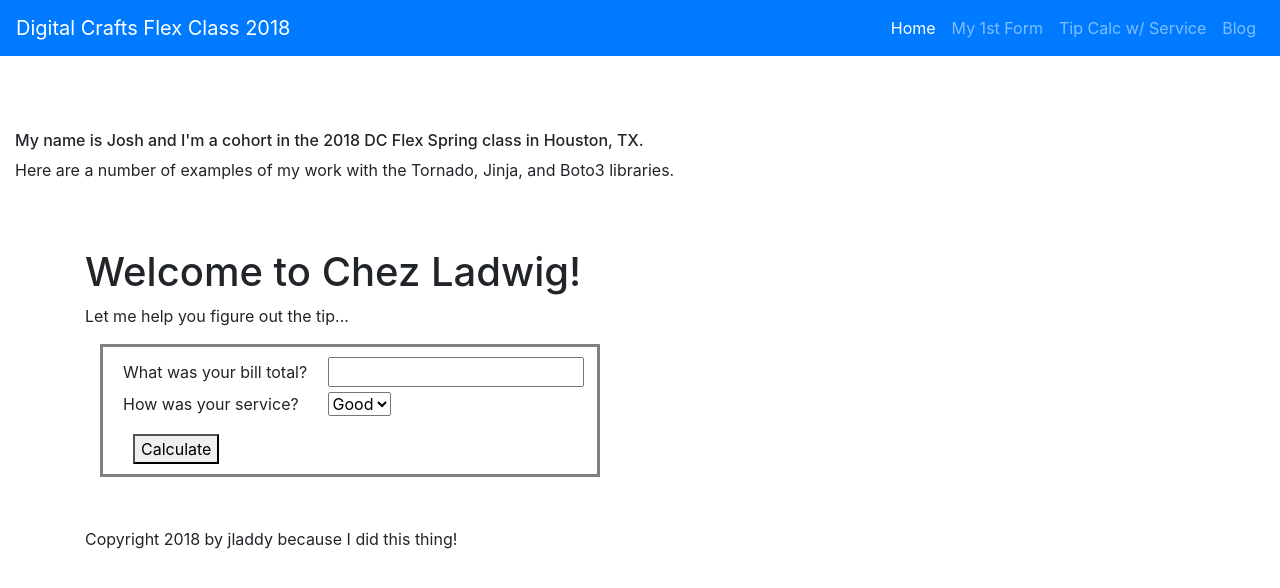
After one commit to laddeyboy/tornado-exercise, a Python web app: template myapp/templates/tip_calc.html in a window 1280 px wide. The commit adds this page. Shown: the top 588 px of the page. Run offline with Jinja, Linux system fonts and the light colour scheme; the template is opened without the code that fills it, so the values that code supplies are empty; some libraries are stand-ins or nearby versions.

Commit message:
adding Tip Calculator Exercise

```diff
--- a/myapp/templates/base.html
+++ b/myapp/templates/base.html
@@ -21,7 +21,7 @@
                 <a class="nav-link link-separater" href="form">My 1st Form</a>
               </li>
               <li class="nav-item">
-                <a class="nav-link link-separater" href="#">Company</a>
+                <a class="nav-link link-separater" href="tip_calc">Tip Calc w/ Service</a>
               </li>
               <li class="nav-item">
                 <a class="nav-link" href="#">Blog</a>
--- /dev/null
+++ b/myapp/templates/tip_calc.html
@@ -0,0 +1,32 @@
+{% extends "base.html" %}
+
+
+{% block content %}
+
+<h1> Welcome to Chez Ladwig!</h1>
+<p> Let me help you figure out the tip...</p>
+
+
+<div class='container'>
+        <form id="tipCalcForm" action="/tip_calc" method="post">
+            {% if error %}
+                <h5 style="color: red">YOU NEED TO PROVIDE YOUR BILL TOTAL!!</h5>
+            {% endif %}
+            <label>What was your bill total?</label>
+                <input type="number" step="0.01" name="bill_total"/><br>
+            <label>How was your service?</label>
+                <select name="service">
+                    <option value="good_service">Good</option>
+                    <option value="fair_service">Fair</option>
+                    <option value="bad_service">Bad</option>
+                </select>
+            <br>
+
+            {% if total_w_tip %}
+            <h5 style="color: blue">You should pay ${{ "{0:.2f}".format(total_w_tip) }} including tip.</h5>
+            {% endif %}
+            <button type="submit" class="submitbutton">Calculate</button>
+        </form>
+    </div>
+
+{% endblock %}
--- a/static/css/responsive_layout_ex.css
+++ b/static/css/responsive_layout_ex.css
@@ -13,6 +13,16 @@
     margin-top: 75px;
 }
 
+#tipCalcForm {
+    width: 500px;
+    padding: 10px 0 0 20px;
+    border: 3px solid #808080;
+}
+
+#tipCalcForm label {
+    width: 200px;
+}
+
 .submitbutton {
     margin: 10px;
 }
```
Also changed, not shown: app.py (+32 -0 lines).
